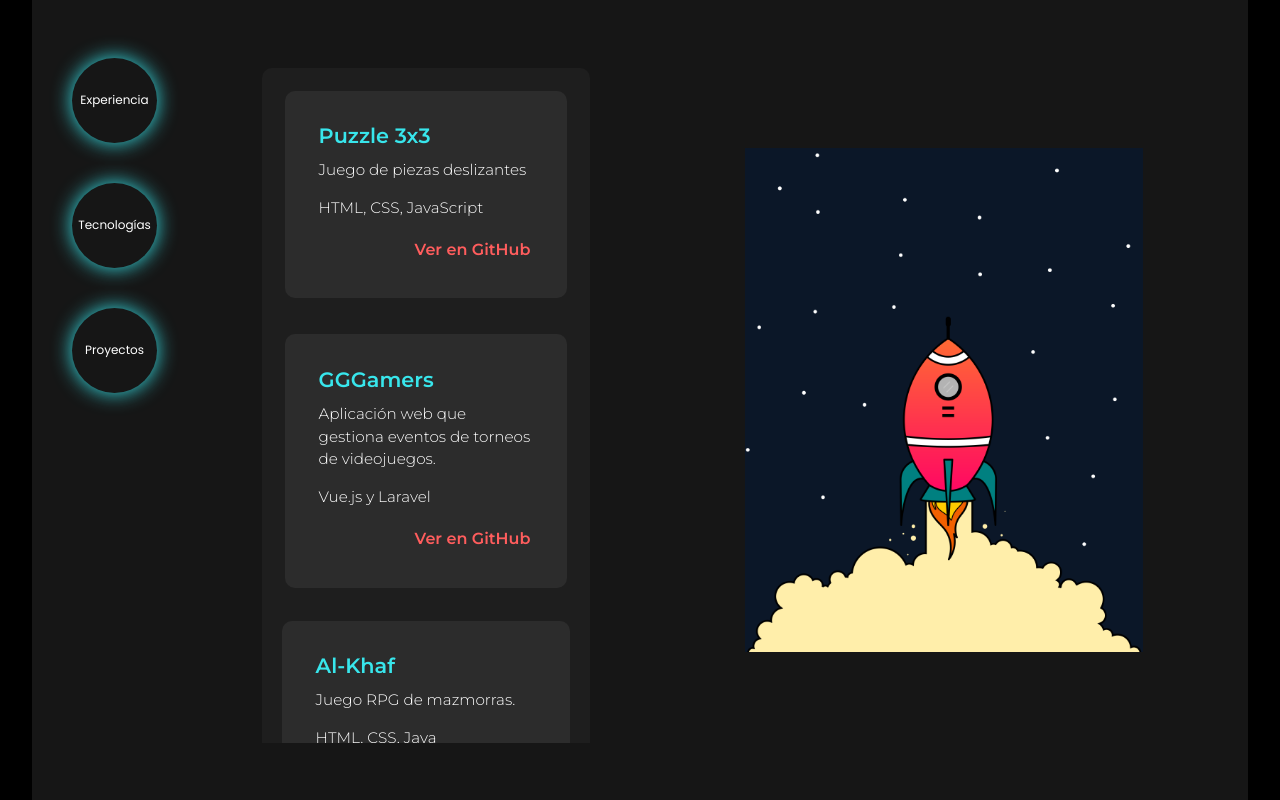
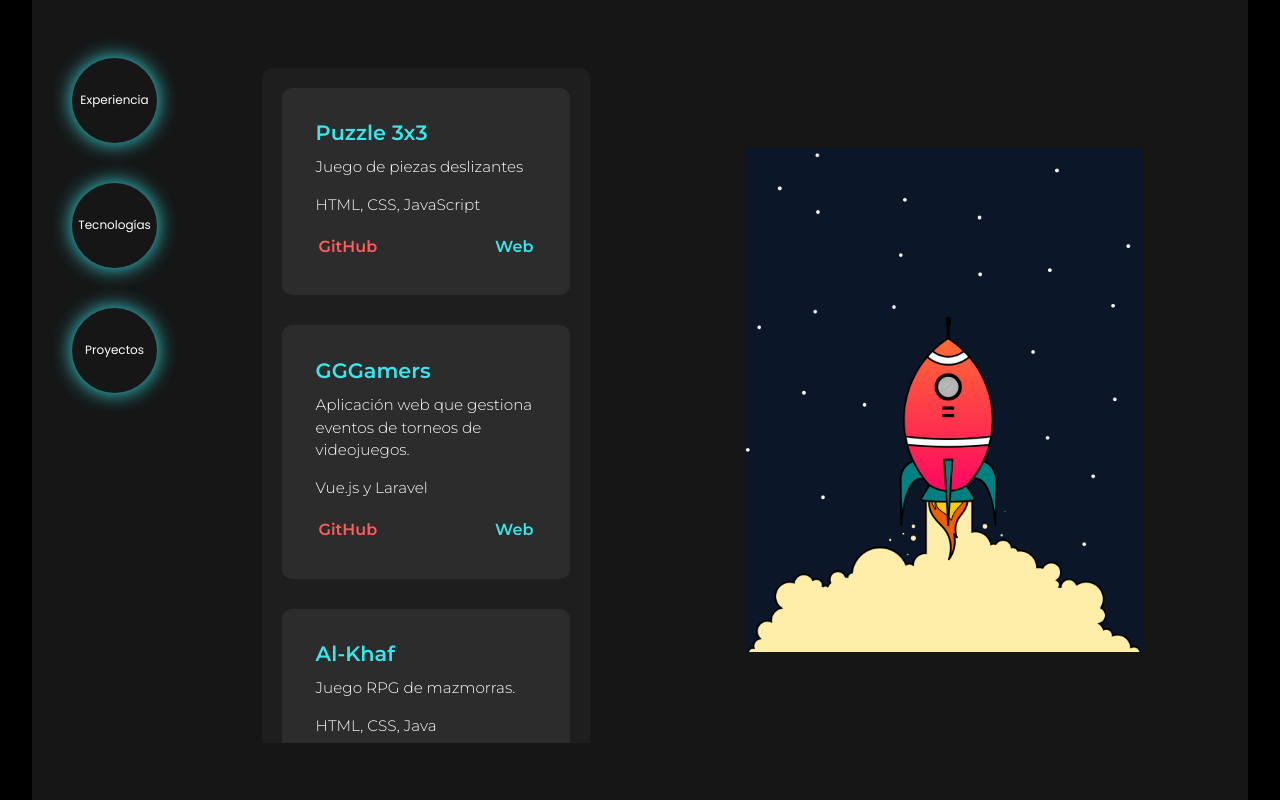
Before and after one commit to carlarte/portfolio, a Vue app: page / in a window 1280 px wide. Both pictures are taken after a click on the button "Proyectos". Shown: the part 800-1600 px from the top of the page. Built offline with nearby package versions, Linux system fonts and the light colour scheme.

Commit message:
link web

```diff
--- a/src/components/Projects.vue
+++ b/src/components/Projects.vue
@@ -3,37 +3,13 @@
     <div class="projects-scroll-content">
       <div class="grid">
         <template v-for="(project, index) in projects" :key="index">
-          <a
-            v-if="project.link"
-            :href="project.link"
-            target="_blank"
-            rel="noopener noreferrer"
-            class="project-link"
-          >
-            <div
-              class="project-card hoverable"
-              @click="selectProject(project)"
-              ref="sections"
-            >
-              <h3>{{ project.name }}</h3>
-              <p>{{ project.description }}</p>
-              <p>{{ project.tecnologia }}</p>
-              <div class="github">
-                <a :href="project.repo" target="_blank" class="repo-link" @click.stop>Ver en GitHub</a>
-              </div>
-            </div>
-          </a>
-          <div
-            v-else
-            class="project-card"
-            @click="selectProject(project)"
-            ref="sections"
-          >
+          <div class="project-card hoverable" @click="selectProject(project)" ref="sections">
             <h3>{{ project.name }}</h3>
             <p>{{ project.description }}</p>
             <p>{{ project.tecnologia }}</p>
             <div class="github">
-              <a :href="project.repo" target="_blank" class="repo-link" @click.stop>Ver en GitHub</a>
+              <a :href="project.repo" target="_blank" class="repo-link" @click.stop>GitHub</a>
+              <a v-if="project.link" :href="project.link" target="_blank" class="web-link" @click.stop>Web</a>
             </div>
           </div>
         </template>
@@ -119,6 +95,7 @@ export default {
   color: inherit;
   display: block;
 }
+
 .projects-scroll-container {
   max-height: 685px;
   width: 100%;
@@ -152,6 +129,7 @@ export default {
   grid-template-columns: repeat(auto-fill, minmax(220px, 1fr));
   gap: 30px;
 }
+
 .project-card {
   background-color: #2c2c2c;
   padding: 33.6px;
@@ -195,9 +173,20 @@ export default {
 .repo-link:hover {
   text-decoration: underline;
 }
+.web-link {
+  display: inline-block;
+  color: #38e6ec;
+  text-decoration: none;
+  font-weight: bold;
+}
+
+.web-link:hover {
+  text-decoration: underline;
+}
+
 .github {
   display: flex;
-  justify-content:flex-end;
+  justify-content: space-between;
   align-items: center;
   margin-top: auto;
 }
```
